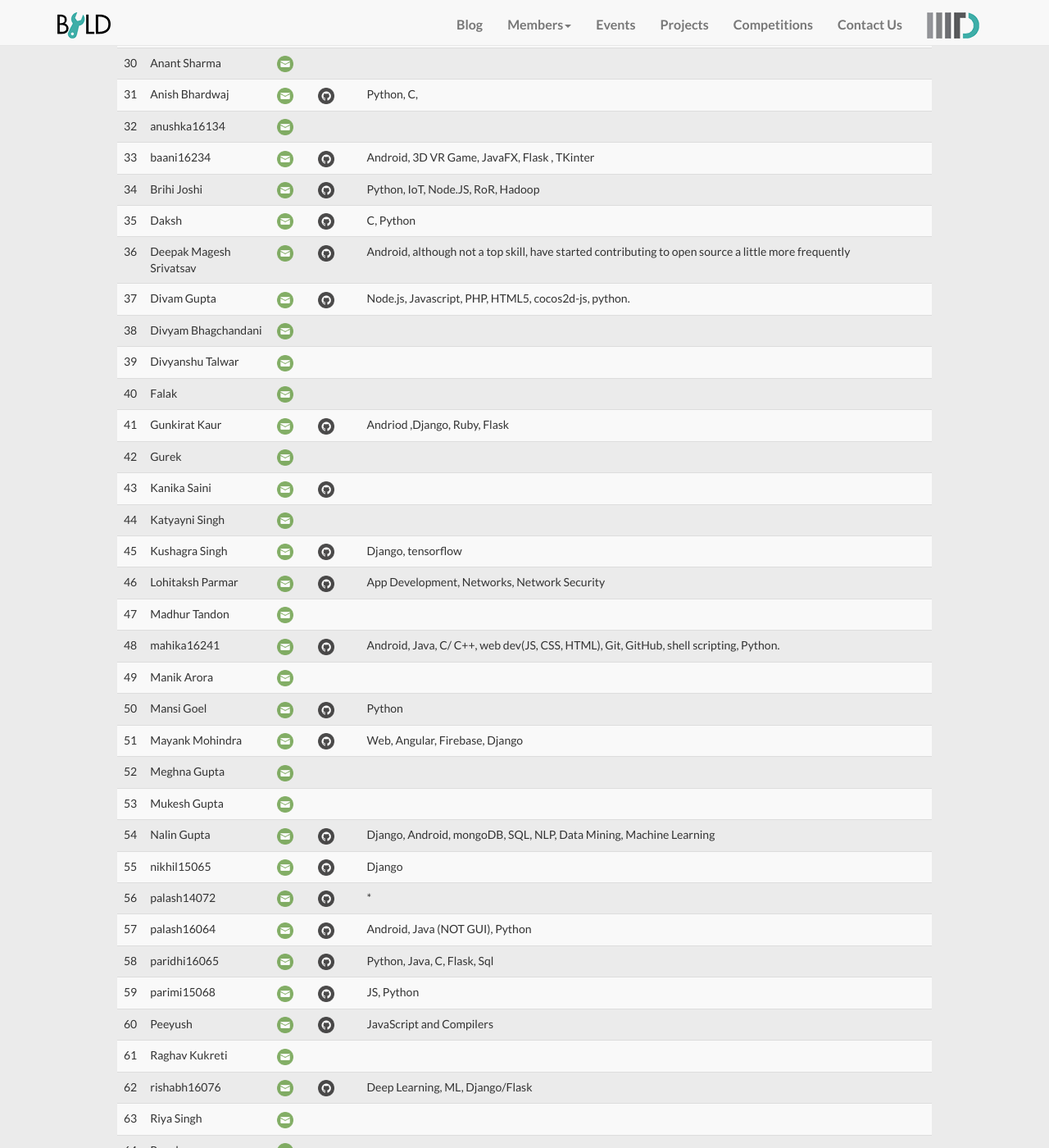
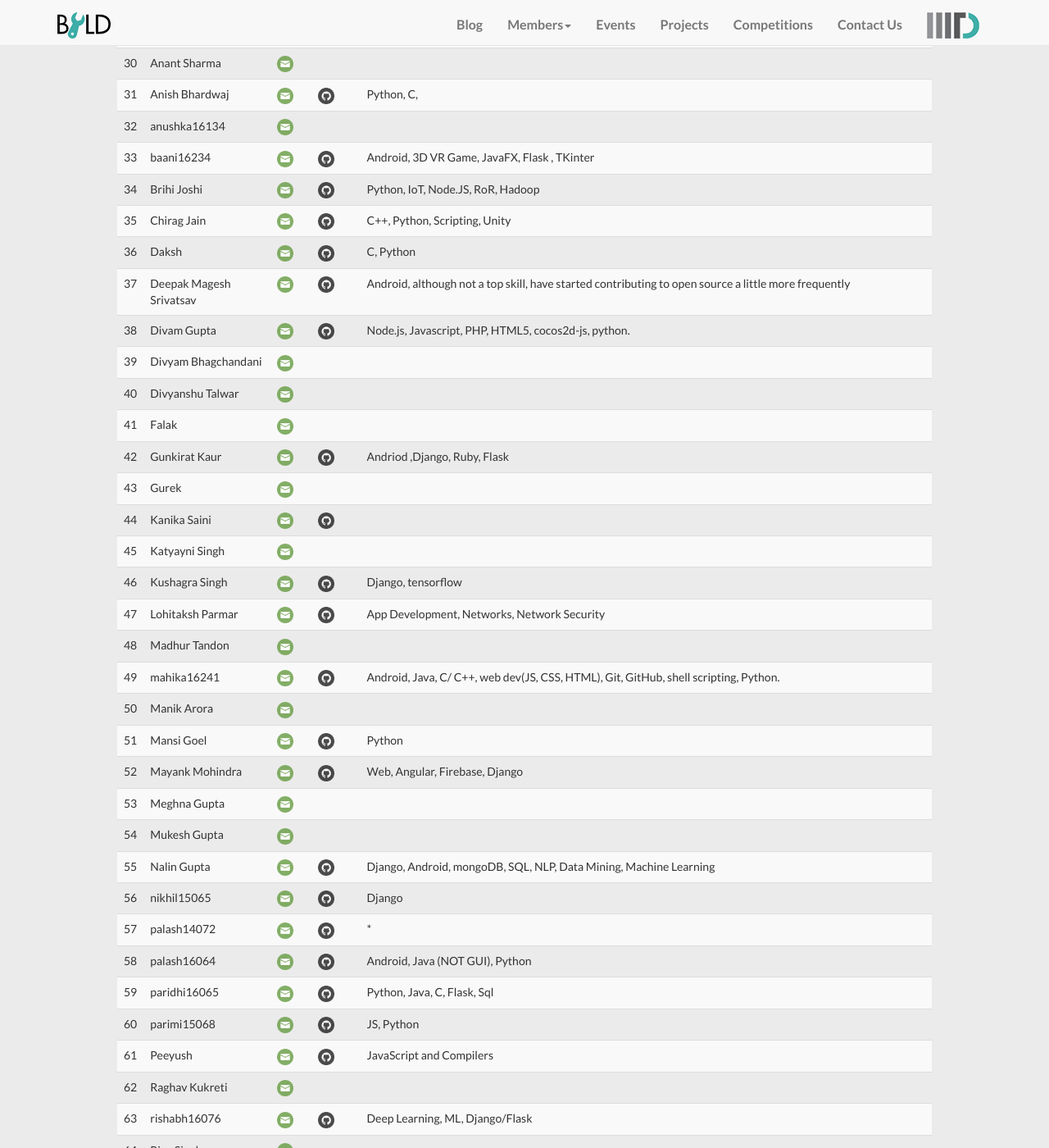
Before and after one commit to IIIT-Delhi/byld-website, a Jekyll site: the page built from site/members.md, in a window 1280 px wide and 1400 px high, scrolled down 1642 px. Shown: the whole window at 82% size. Built offline with Jekyll 4.4.1, drawn with Linux system fonts in a browser that asks for light colours; nearby versions of some CDN libraries; some of the changed text lies outside the part shown.

Commit message:
members.md: Update data for Chirag

```diff
--- a/site/members.md
+++ b/site/members.md
@@ -228,6 +228,11 @@ members:
   github: brihijoshi
   skills: Python, IoT, Node.JS, RoR, Hadoop
 
+- email: chirag17041
+  name: Chirag Jain
+  github: chirag-jn
+  skills: C++, Python, Scripting, Unity
+
 # he's not on the mailing list
 - email: daksh17336
   name: Daksh
```
